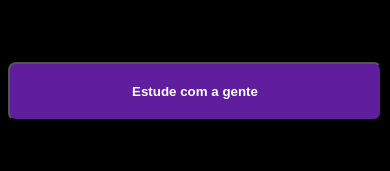
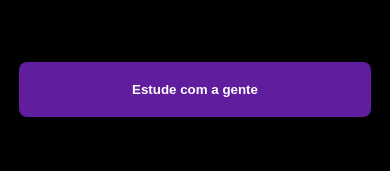
Before and after one commit to Rafaelsimas/codetime, a plain HTML site: page index.html in a window 390 px wide. Shown: the part 564-735 px from the top of the page. Drawn offline with nearby package versions, Linux system fonts and the light colour scheme.

Commit message:
Ajuste do fundo de imagem

```diff
--- a/assets/css/style.css
+++ b/assets/css/style.css
@@ -282,8 +282,9 @@ span {
     padding: 20px;
     color: var(--menu-itens-color);
     font-weight: bold;
-    width: 100%;
+    width: 94%;
     border-radius: 8px;
+    border: none;
   }
 
   /* ===================SOBRE================= */
@@ -361,6 +362,7 @@ span {
     width: 83%;
     left: 8px;
     height: 48%;
+    max-height: 280px;
     position: absolute;
     border-radius: 9px;
     margin-top: 19px;
```
